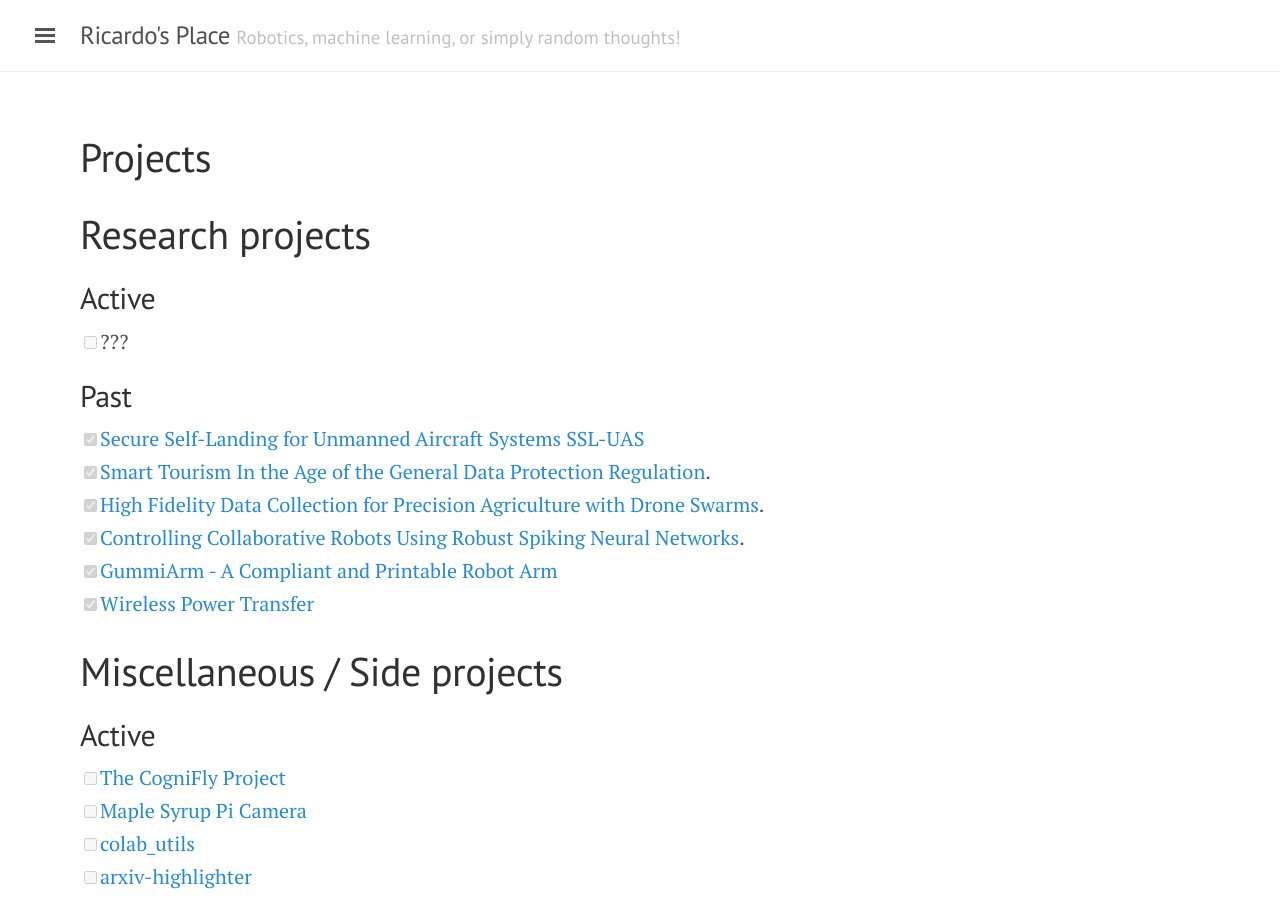
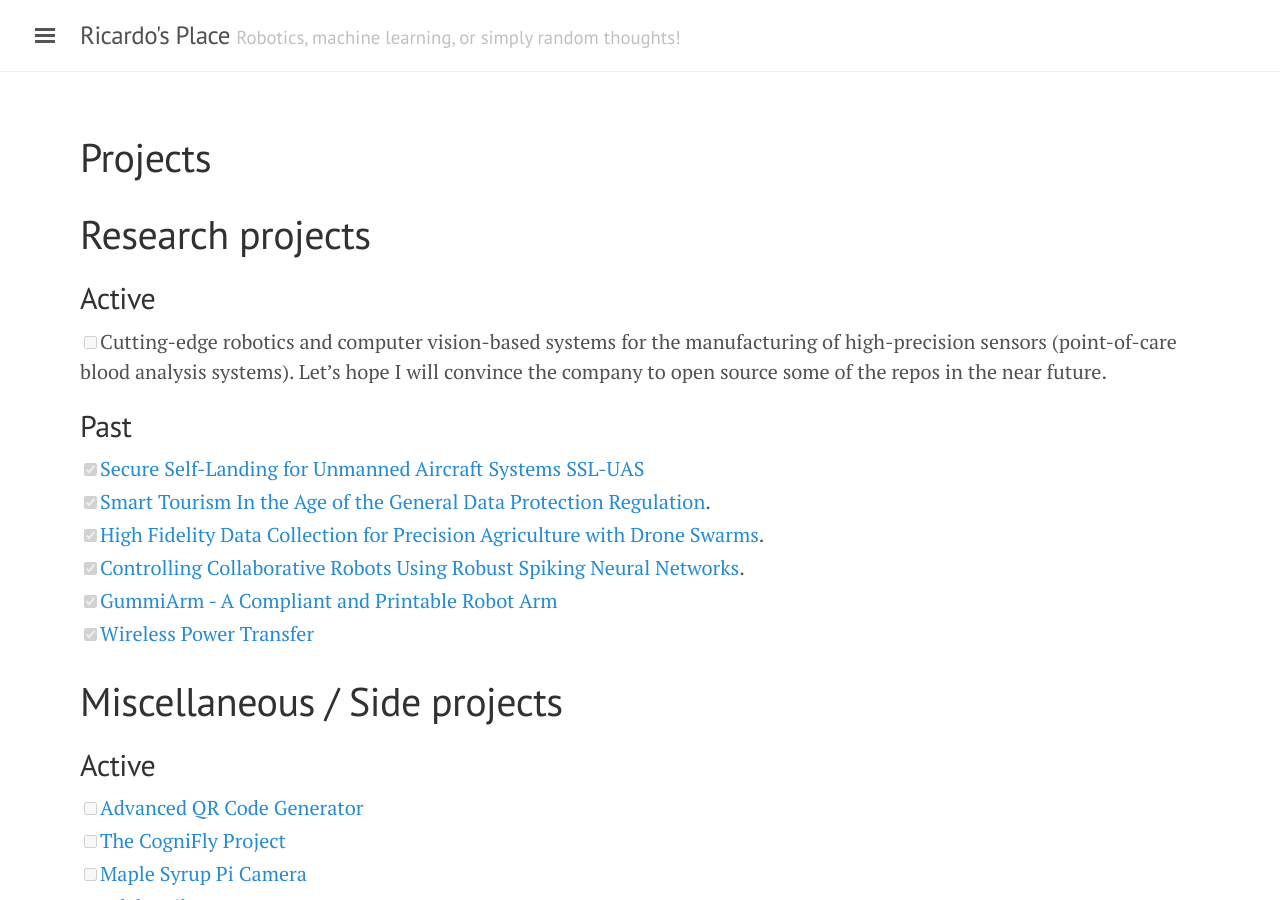
Before and after one commit to ricardodeazambuja/ricardodeazambuja.github.io, a Jekyll site: the page built from _pages/projects.md, in a window 1280 px wide and 900 px high. Built offline with Jekyll 4.4.1, drawn with Linux system fonts in a browser that asks for light colours.

Commit message:
Updating...

```diff
--- a/_pages/projects.md
+++ b/_pages/projects.md
@@ -5,7 +5,7 @@ title: Projects
 
 # Research projects
 ## Active
-- [ ] ???
+- [ ] Cutting-edge robotics and computer vision-based systems for the manufacturing of high-precision sensors (point-of-care blood analysis systems). Let's hope I will convince the company to open source some of the repos in the near future.
 ## Past
 - [X] [Secure Self-Landing for Unmanned Aircraft Systems SSL-UAS]({{site.url}}/projects/nrc_poly2022)
 - [x] [Smart Tourism In the Age of the General Data Protection Regulation]({{site.url}}/projects/msca_uoe2021).
@@ -16,6 +16,7 @@ title: Projects
 
 # Miscellaneous / Side projects
 ## Active
+- [ ] [Advanced QR Code Generator](https://ricardodeazambuja.com/qrcodegenerator/)
 - [ ] [The CogniFly Project](https://thecognifly.github.io/)
 - [ ] [Maple Syrup Pi Camera](https://github.com/ricardodeazambuja/Maple-Syrup-Pi-Camera)
 - [ ] [colab_utils](https://github.com/ricardodeazambuja/colab_utils)
```
Also changed, not shown: _pages/about.md (+1 -1 lines), _projects/nrc_poly2022.md (+10 -6 lines).
